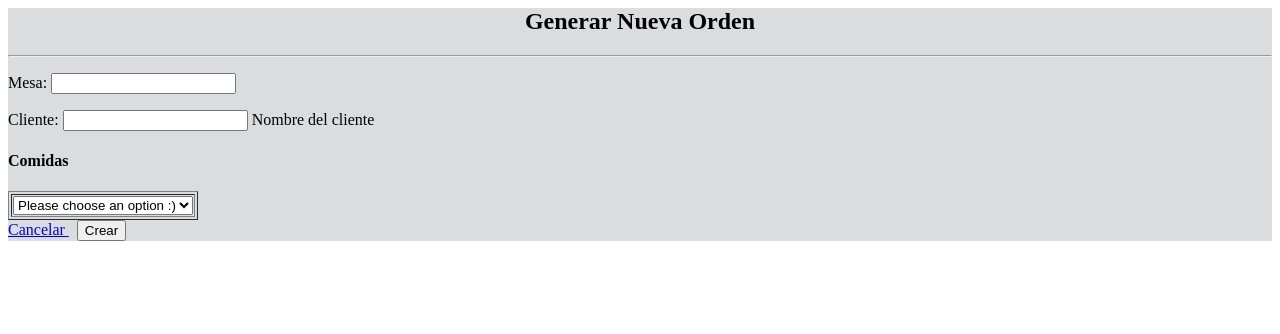
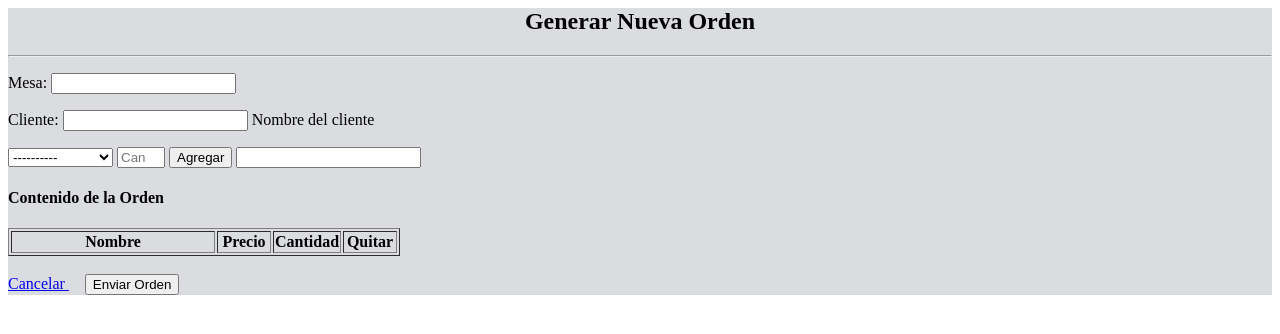
Before and after one commit to repositorioUES/RestauranteTrajineras, a Django app: page /general/orden-crear in a window 1280 px wide. Shown: the top 334 px of the page. Run offline with Django 3.2, Linux system fonts and the light colour scheme; tables that the repository leaves empty hold one stand-in row (Sample ...); lists and menus that the app fills with data are empty.

Commit message:
ordenes temporales

```diff
--- a/trajineras/templates/ordenTemp/crear.html
+++ b/trajineras/templates/ordenTemp/crear.html
@@ -13,24 +13,39 @@
 
                         {{ form.as_p }}
 
-                        <h4>Comidas</h4>
-                        <table id="datatablesSimple" border="1">
-                            <tbody>
+                        <select id="menuSelect">
+                            <option value="nada"> ---------- </option>
+                            {% for m in menu %}
+                                <option value="{{m.pk}}-{{m.tipo}}-{{m.precio}}"> {{m.nombre}} </option>
+                            {% endfor %}
+                        </select>
+                        <input type="number" id="cantInput" placeholder="Cantidad" min="1" max="2">
+                        <button  type="button" id="addButton" onclick="addElement()"> Agregar </button>
+
+                        <input type="text" id="pedido" name="pedido">
+
+                        <h4>Contenido de la Orden</h4>
+                        <table id="tablaOrden" border="1">
+                            <thead class="thead-dark">
                                 <tr>
-                                    <td>
-                                        <select id="sel-example"></select>
-                                    </td>
+                                  <th width="200" align="center">Nombre</th>
+                                  <th width="50" align="center">Precio</th>
+                                  <th width="50" align="center">Cantidad</th>
+                                  <th width="50" align="center">Quitar</th>
                                 </tr>
+                            </thead>
+                            <tbody id="tableBody">
 
                             </tbody>
                         </table>
 
+                        <br>
                         <div class="d-flex justify-content-end">
-                            <a class="btn btn-danger" href="{% url 'orden_lista' %}"><i class="fa fa-ban" aria-hidden="true"></i> Cancelar </a>
+                            <a class="btn btn-danger" href="{% url 'orden_lista' %}"> Cancelar </a>
                             &nbsp;
-                            <button  type="submit" class="btn btn-success float-right"><i class="fa fa-check" aria-hidden="true"></i> Crear </button>
+                            &nbsp;
+                            <button  type="submit" class="btn btn-success float-right"> Enviar Orden</button>
                         </div>
-
 
                     </form>
 
@@ -40,21 +55,79 @@
     </div>
 </div>
 
-<Script>
 
-    const values = [{{document.menu}}]
-    const $select = document.getElementById("sel-example")
-    //empty option
-    const $option = document.createElement("option")
-    $option.value = ""
-    $option.innerHTML = "Please choose an option :)"
+<script>
+    var body = "";
+    var ordenArr = [];
 
-    $select.appendChild($option)
+    var id = '';
+    var nombre = '';
+    var precio = '';
+    var cantInput = '';
+    var pedido = document.getElementById('pedido');
 
-    values.forEach(obj => {
-    const $option = document.createElement("option")
-    $option.value = obj.id
-    $option.innerHTML = obj.text
-    $select.appendChild($option)
-    })
-</Script>
+    var select = document.getElementById('menuSelect');
+    select.addEventListener('change', function(){
+        var selectedOption = this.options[select.selectedIndex];
+        id = selectedOption.value.split('-')[0];
+        nombre = selectedOption.text;
+        precio = selectedOption.value.split('-')[2];
+    });
+
+    function addElement(){
+
+        cantInput = document.getElementById("cantInput").value;
+        if (nombre != '' && cantInput != '') {
+            var el = {'id':id, 'nombre':nombre, 'precio':precio, 'cantidad':cantInput.toString()}
+
+            var exist = false
+            for (let i = 0; i < ordenArr.length; i++) {
+                if(ordenArr[i].id == el.id){
+                    exist = true
+                }
+            }
+
+            if (exist == false) {
+                ordenArr.push(el)
+                agregarFila(el)
+            }
+
+        }
+    }
+
+    function agregarFila (orden) {
+        var deleteBtn = '<td> <button  type="button" onclick="quitarFila(' + orden.id + ')"> Eliminar </button> </td>'
+        body +='<tr> <td>'+ orden.nombre +'</td> <td align="center"> $' + orden.precio + '</td> <td align="center">' + orden.cantidad + '</td>' + deleteBtn + ' </tr> \n';
+        document.getElementById('tableBody').innerHTML = body;
+
+        document.getElementById("cantInput").value = '';
+        document.getElementById('menuSelect').value = "nada";
+        pedido.value = JSON.stringify(ordenArr, null, 2);
+    }
+
+    function quitarFila (id) {
+        document.getElementById('tableBody').innerHTML = ''; // Vaciar el HTML
+        body = '';
+        var ordenArrAux = [];
+
+        if (ordenArr.length > 0) {
+            for (let i = 0; i < ordenArr.length; i++) {
+                if (ordenArr[i].id != id) {
+                    ordenArrAux.push(ordenArr[i]);
+                }
+            }
+
+            for (let i = 0; i < ordenArrAux.length; i++) {
+                if(ordenArrAux.length > 0 ){
+                    var deleteBtn = '<td> <button  type="button" onclick="quitarFila(' + ordenArrAux[i].id + ')"> Eliminar </button> </td>'
+                    body +='<tr> <td>'+ ordenArrAux[i].nombre +'</td> <td align="center"> $' + ordenArrAux[i].precio + '</td> <td align="center">' + ordenArrAux[i].cantidad + '</td>' + deleteBtn + '  </tr> \n';
+                }
+            }
+        }
+
+        ordenArr = ordenArrAux;
+
+        document.getElementById('tableBody').innerHTML = body;
+    }
+
+</script>
--- a/trajineras/views.py
+++ b/trajineras/views.py
@@ -1,5 +1,6 @@
 from msilib.schema import ListView
 from django.shortcuts import get_object_or_404, redirect, render
+import json
 
 from trajineras.models import *
 from trajineras.forms import *
@@ -53,13 +54,18 @@ def ListadoOrdenTemp(request): # LISATDO ---------------------------------------
     return render(request,'ordenTemp/lista.html', {'ordenes' : ordenesTemp})
 
 def CrearOrdenTemp(request): # CRREAR ----------------------------------------------------------------------------
+    ordenJSON = request.POST.get('pedido')
 
     menu = Menu.objects.filter(activo = True).order_by('nombre')
-    print(menu)
+
     if request.method == 'POST':
         form = OrdenTempForm(request.POST)
-        if form.is_valid():
-            form.save()
+        aList = json.loads(ordenJSON)
+        for m in aList:
+            print(m['nombre'] + ' ' + m['precio'] + ' ' + m['cantidad'])
+
+        # if form.is_valid():
+        #     form.save()
         return redirect('orden_lista')
     else:
         form = OrdenTempForm()
```
